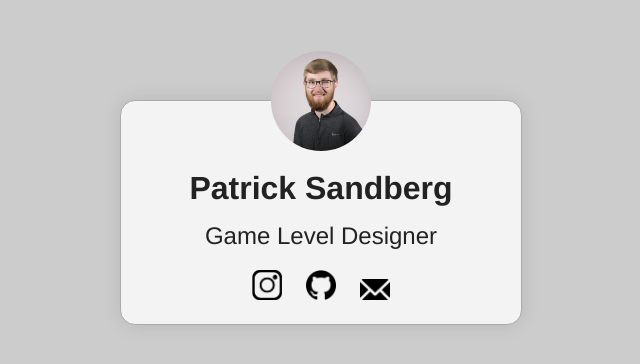
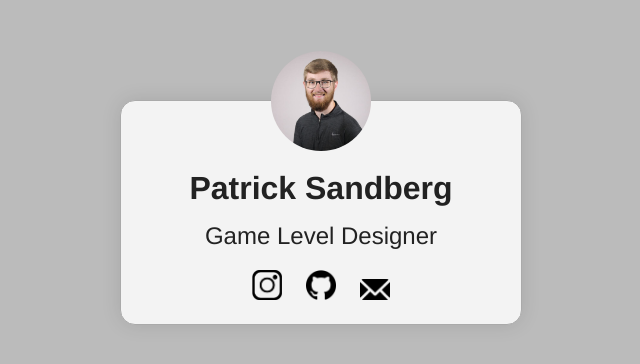
Before and after one commit to sandbe34/mi349_card, a plain HTML site: page index.html in a window 1280 px wide. Shown: the whole page, without its empty margins (319-959 px from the left). Drawn offline with Linux system fonts and the light colour scheme.

Commit message:
slightly altered background color

```diff
--- a/card.css
+++ b/card.css
@@ -1,5 +1,5 @@
 body{
-    background-color: #ccc;
+    background-color: #bbb;
     font-family: Helvetica, sans-serif;
     color: #222;
     margin-top: 100px;
```
